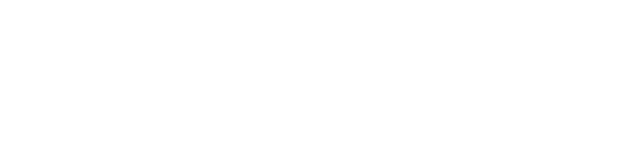
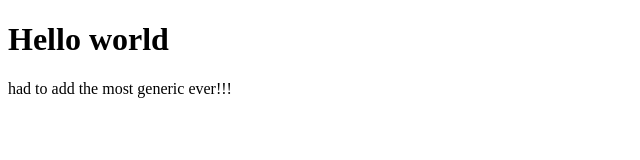
Before and after one commit to terumori1206/html5-css3-class, a plain HTML site: page index.html in a window 1280 px wide. Shown: the whole page, without its empty margins (0-640 px from the left). Drawn offline with Linux system fonts and the light colour scheme.

Commit message:
Update index.html

```diff
--- a/index.html
+++ b/index.html
@@ -4,6 +4,7 @@
         <title>My first web page</title>
     </head>
     <body>
-
+        <h1>Hello world</h1>
+        <p>had to add the most generic ever!!!</p>
     </body>
 </html>
```
